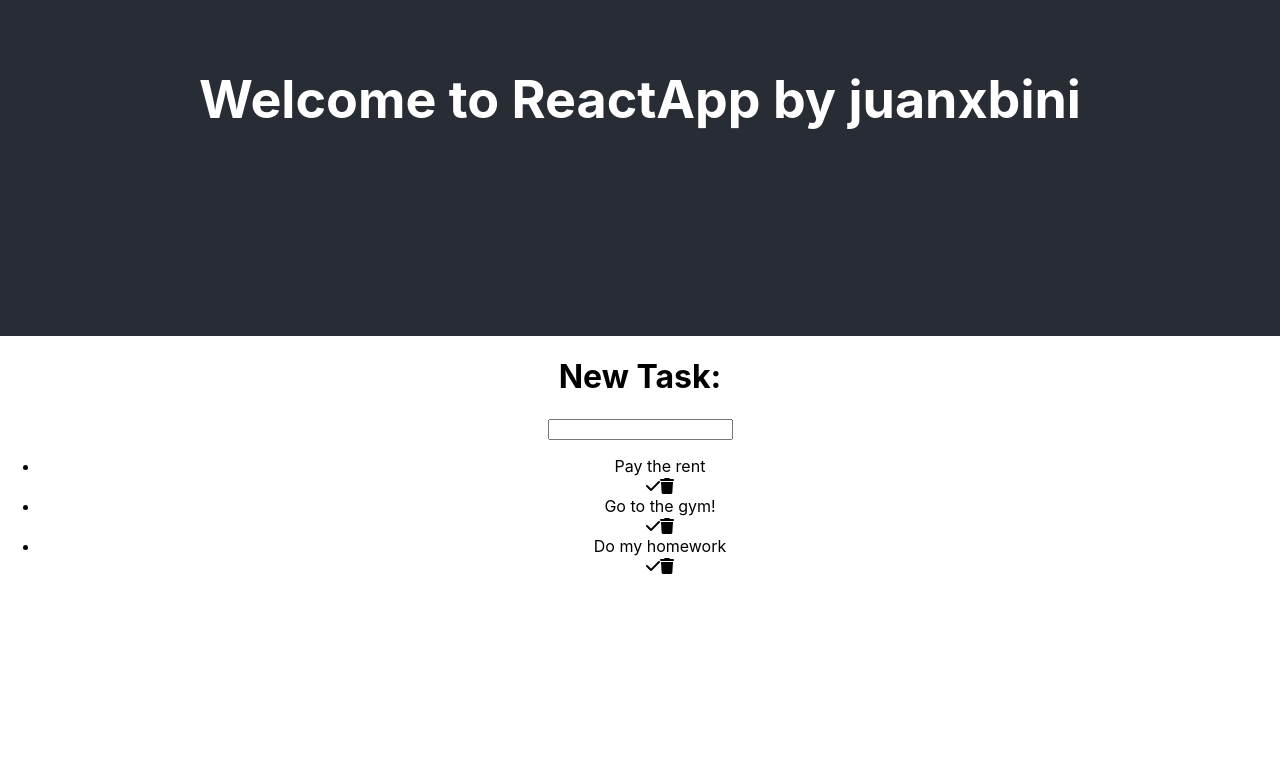
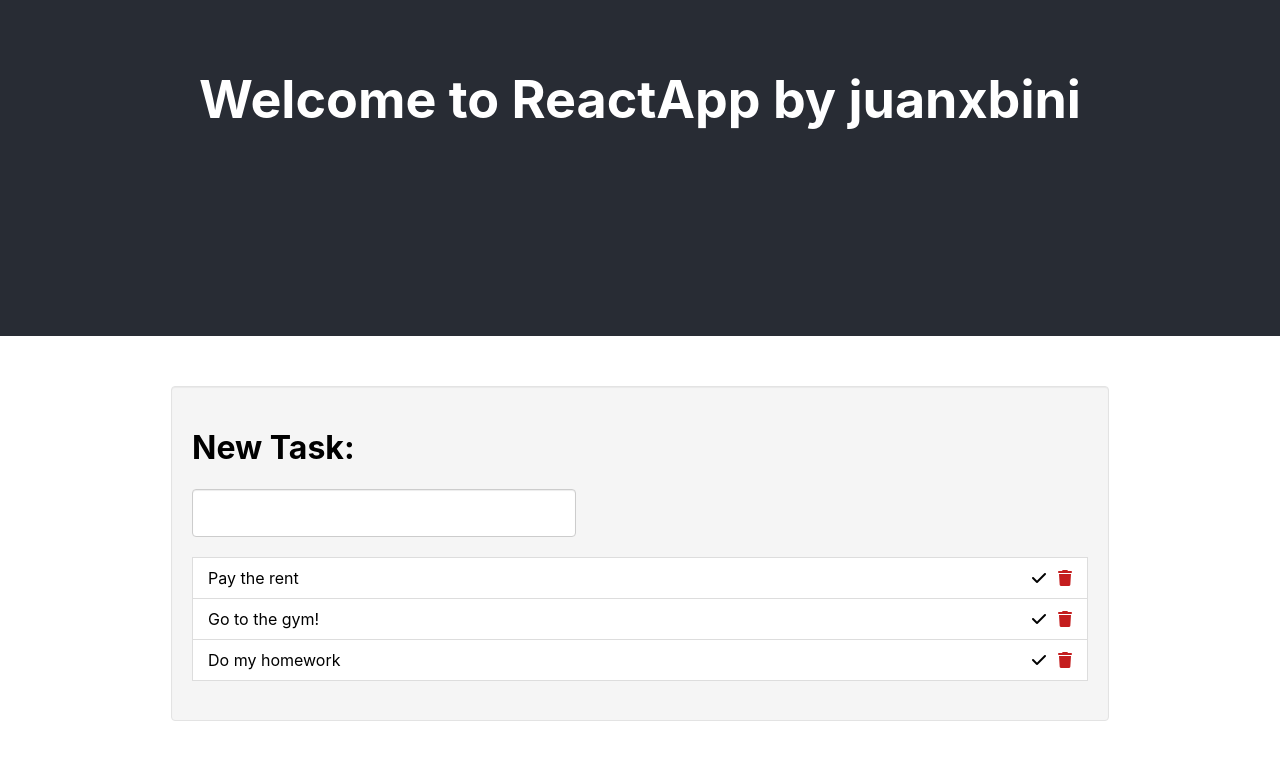
Before and after one commit to juanxbini/react, a React (Create React App) app in the folder my-first-app/: page / in a window 1280 px wide. Shown: the part 464-1224 px from the top of the page. Before the commit the page ends 1056 px from the top, so only its background shows below. Built offline with nearby package versions, Linux system fonts and the light colour scheme.

Commit message:
Agregamos los estilos y terminamos aplicacion de tareas

```diff
--- a/my-first-app/src/components/Todo/Todo.css
+++ b/my-first-app/src/components/Todo/Todo.css
@@ -0,0 +1,58 @@
+.Todo {
+    background-color: #f5f5f5;
+    border-radius: 4px;
+    border: 1px solid #e3e3e3;
+    box-shadow: inset 0 1px 1px rgba(0,0,0,.05);
+    margin: 50px auto;
+    min-height: 20px;
+    padding: 20px;
+    text-align: left;
+    width: 70%;
+}
+.Todo ul {
+    margin: 20px 0px;
+    padding: 0;
+    list-style: none;
+}
+.Todo ul li {
+    background-color: #fff;
+    border: 1px solid #ddd;
+    display: flex;
+    justify-content: space-between;
+    margin-bottom: -1px;
+    padding: 10px 15px;
+}
+.Todo ul li .hide {
+    visibility: hidden;
+}
+.Todo ul li.completed {
+    background-color: #dff0d8;
+}
+.Todo ul li .actions {
+    display: flex;
+    justify-content: space-between;
+    width: 40px;
+}
+.Todo ul li span {
+    cursor: pointer
+}
+.Todo ul li .done {
+    color: #79c41d;
+    display: block;
+}
+.Todo ul li .trash {
+    color: #c41d1e;
+    display: block;
+}
+.Todo form input {
+    background-color: #fff;
+    border-radius: 4px;
+    border: 1px solid #ccc;
+    box-shadow: inset 0 1px 1px rgba(0,0,0,.075);
+    color: #555;
+    font-size: 14px;
+    height: 34px;
+    line-height: 34px;
+    padding: 6px 12px;
+    width: 40%;
+}
--- a/my-first-app/src/components/Todo/Todo.js
+++ b/my-first-app/src/components/Todo/Todo.js
@@ -100,7 +100,7 @@
                 // Cargamos los items anteriores excepto el item modificado.
                 ...this.state.items.filter( task => task.id !== id ),
                 // Cargamos el item modificado.
-                ...foundTask
+                foundTask
             ]
 
         })
```
